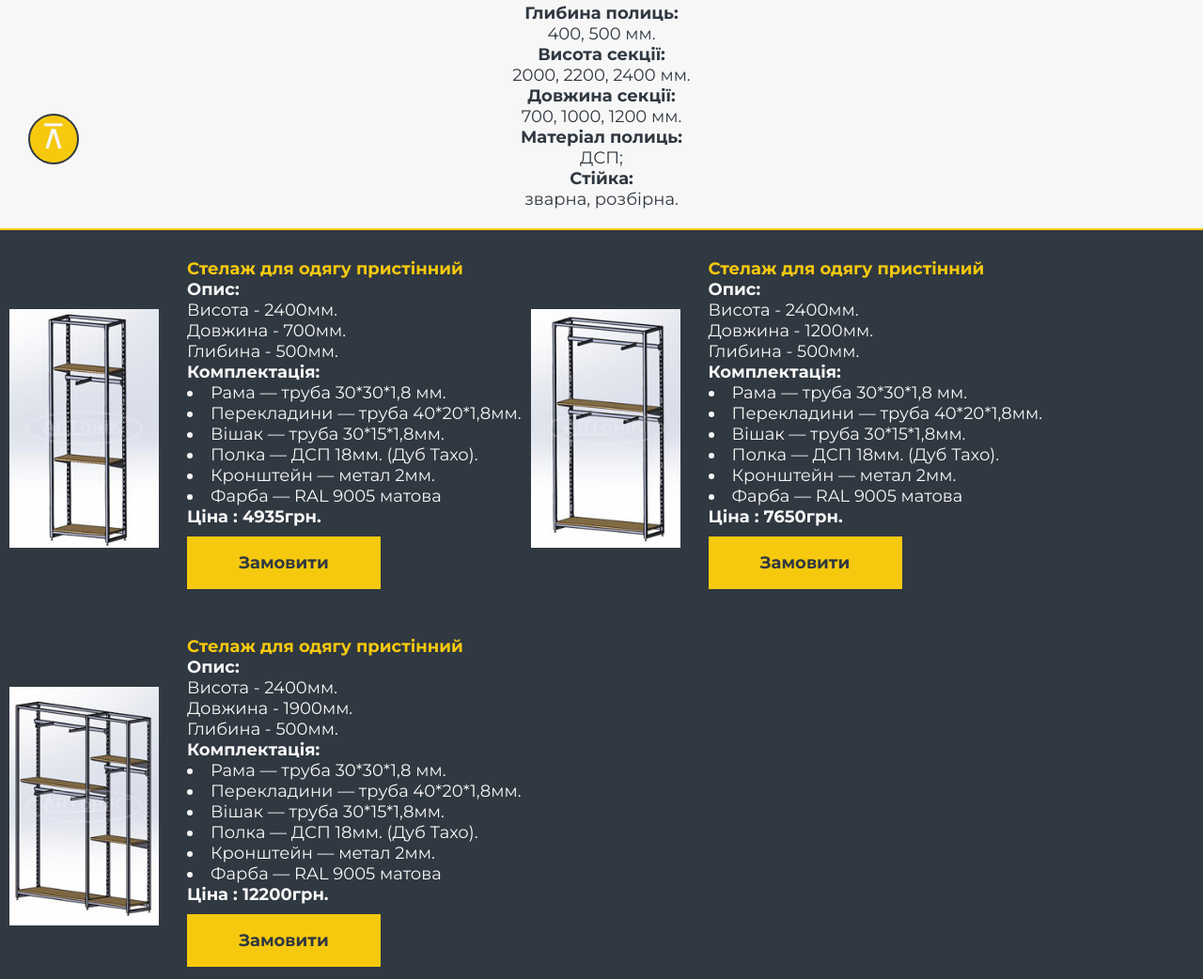
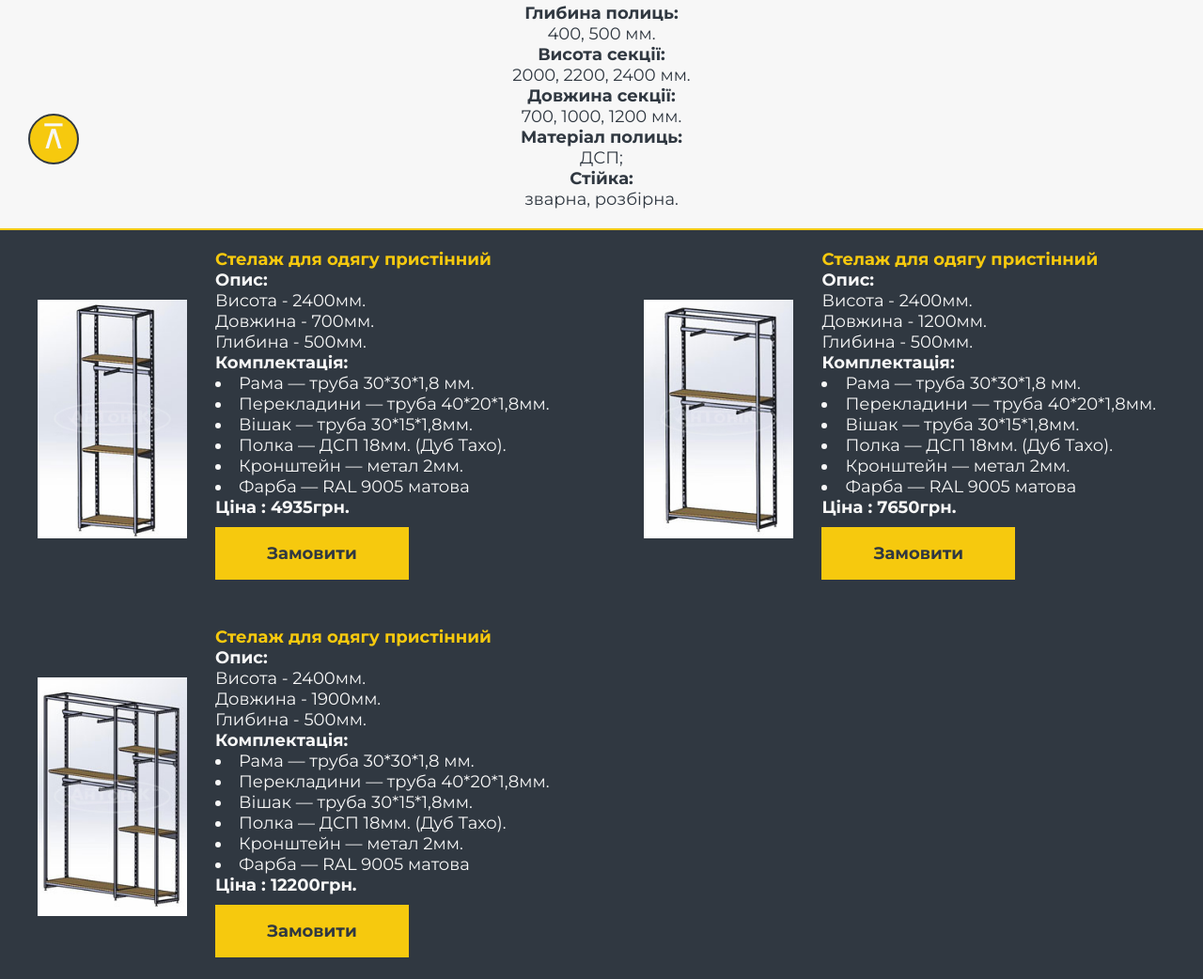
Before and after one commit to 5hamele55/web_antonik, a plain HTML site: page catalog/mebli-loft.html in a window 1280 px wide. Shown: the part 595-1637 px from the top of the page at 94% size. Drawn offline with Linux system fonts and the light colour scheme.

Commit message:
some more changes)

```diff
--- a/scss/card.scss
+++ b/scss/card.scss
@@ -129,11 +129,12 @@
 
   .cards__container {
     @include container;
-    padding: 10px;
+    margin: 0 auto;
 
     .cards__list {
       display: flex;
       flex-wrap: wrap;
+      justify-content: space-between;
 
       .card {
         display: flex;
--- a/scss/catalog.scss
+++ b/scss/catalog.scss
@@ -1,9 +1,9 @@
 @import "breakpoints";
 @import "variables";
 
- strong {
+strong {
   color: $white-color;
- }
+}
 .racks {
   @include section($main-color);
   @include xl {
@@ -22,6 +22,7 @@
     }
     .racks__content {
       color: $white-color;
+      padding: 10px;
     }
   }
   .racks__container {
@@ -43,7 +44,8 @@
             z-index: 0;
           }
         }
-        .racks__item-title, .racks__item-text {
+        .racks__item-title,
+        .racks__item-text {
           color: $white-color;
         }
         .racks__item-title {
```
Also changed, not shown: css/card.css, css/catalog.css, 2 other files.
